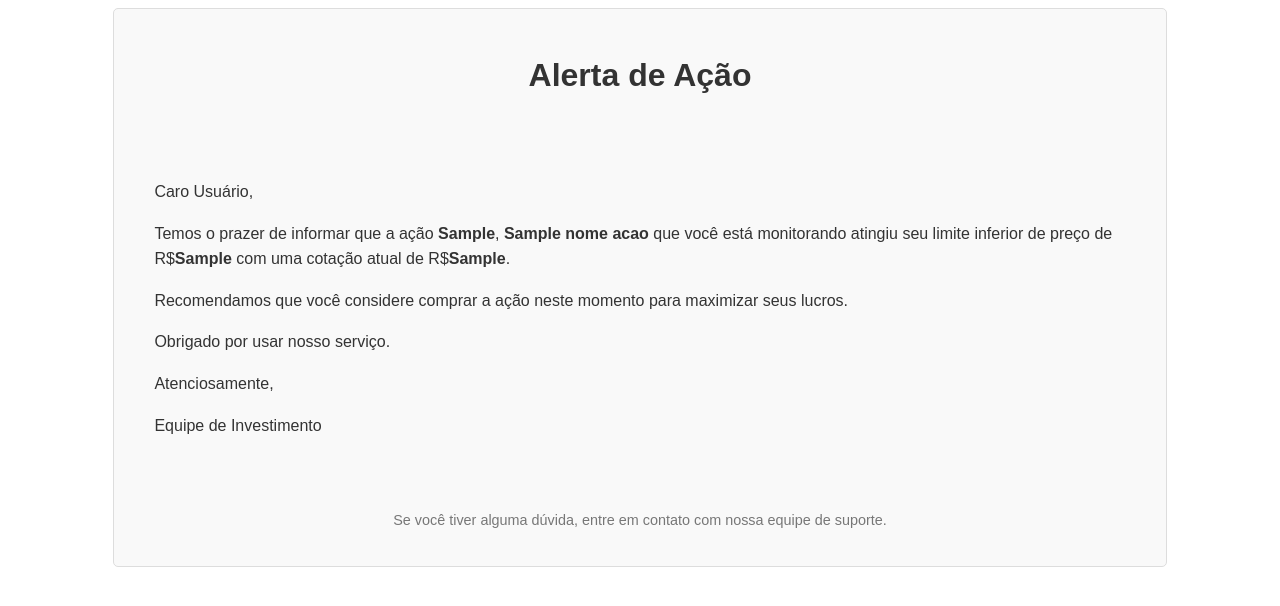
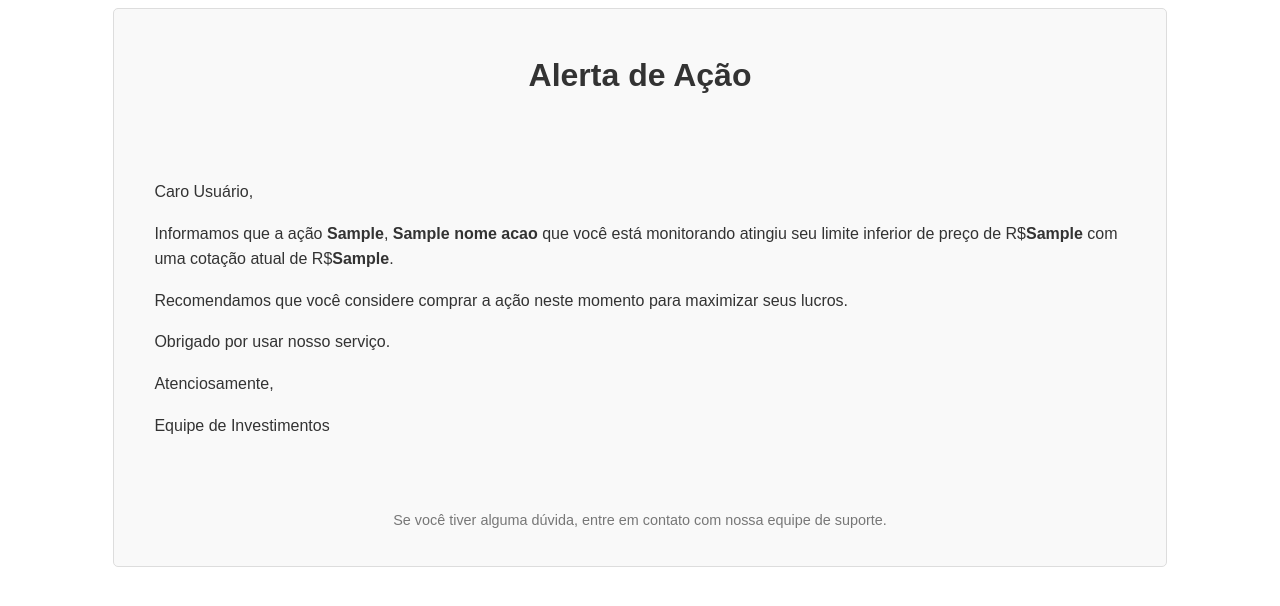
Before and after one commit to pedrobolzan/DESAFIO-AT-INOA, a Django app: template DESAFIO_AT_INOA_DJANGO/auxiliar_investidor/templates/email_inferior.html in a window 1280 px wide. Shown: the top 606 px of the page. Run offline with Django 3.2, Linux system fonts and the light colour scheme; the template is opened without the code that fills it: most values are stand-ins (such as "Sample title", 1, 10 or a date in 2020).

Commit message:
minor changes

```diff
--- a/DESAFIO_AT_INOA_DJANGO/auxiliar_investidor/templates/email_inferior.html
+++ b/DESAFIO_AT_INOA_DJANGO/auxiliar_investidor/templates/email_inferior.html
@@ -50,11 +50,11 @@
         </div>
         <div class="content">
             <p>Caro Usuário,</p>
-            <p>Temos o prazer de informar que a ação <strong>{{ codigo_acao }}</strong>, <strong>{{ nome_acao }}</strong> que você está monitorando atingiu seu limite inferior de preço de R$<strong>{{ limite_inferior }}</strong> com uma cotação atual de R$<strong>{{ preco_atual }}</strong>.</p>
+            <p>Informamos que a ação <strong>{{ codigo_acao }}</strong>, <strong>{{ nome_acao }}</strong> que você está monitorando atingiu seu limite inferior de preço de R$<strong>{{ limite_inferior }}</strong> com uma cotação atual de R$<strong>{{ preco_atual }}</strong>.</p>
             <p>Recomendamos que você considere comprar a ação neste momento para maximizar seus lucros.</p>
             <p>Obrigado por usar nosso serviço.</p>
             <p>Atenciosamente,</p>
-            <p>Equipe de Investimento</p>
+            <p>Equipe de Investimentos</p>
         </div>
         <div class="footer">
             <p>Se você tiver alguma dúvida, entre em contato com nossa equipe de suporte.</p>
--- a/DESAFIO_AT_INOA_DJANGO/auxiliar_investidor/templates/email_superior.html
+++ b/DESAFIO_AT_INOA_DJANGO/auxiliar_investidor/templates/email_superior.html
@@ -50,11 +50,11 @@
         </div>
         <div class="content">
             <p>Caro Usuário,</p>
-            <p>Temos o prazer de informar que a ação <strong>{{ codigo_acao }}</strong>, <strong>{{ nome_acao }}</strong> que você está monitorando atingiu seu limite superior de preço de R$<strong>{{ limite_superior }}</strong> com uma cotação atual de R$<strong>{{ preco_atual }}</strong>.</p>
+            <p>Informamos que a ação <strong>{{ codigo_acao }}</strong>, <strong>{{ nome_acao }}</strong> que você está monitorando atingiu seu limite superior de preço de R$<strong>{{ limite_superior }}</strong> com uma cotação atual de R$<strong>{{ preco_atual }}</strong>.</p>
             <p>Recomendamos que você considere vender a ação neste momento para maximizar seus lucros.</p>
             <p>Obrigado por usar nosso serviço.</p>
             <p>Atenciosamente,</p>
-            <p>Equipe de Investimento</p>
+            <p>Equipe de Investimentos</p>
         </div>
         <div class="footer">
             <p>Se você tiver alguma dúvida, entre em contato com nossa equipe de suporte.</p>
```
